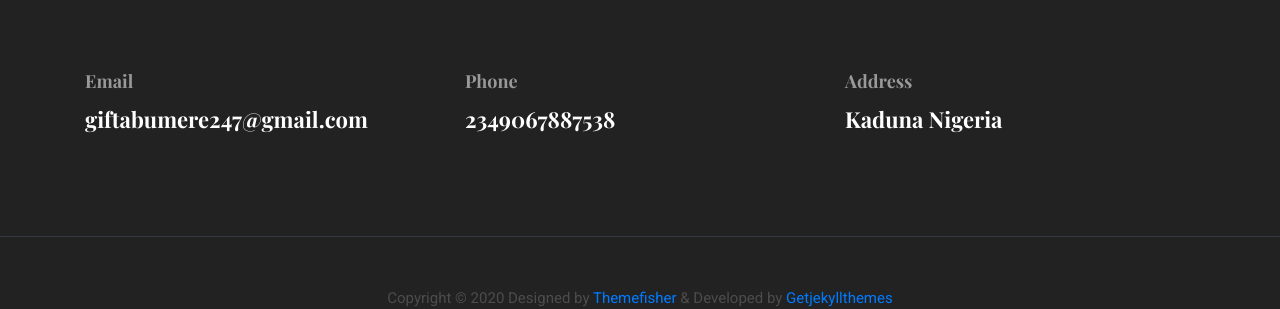
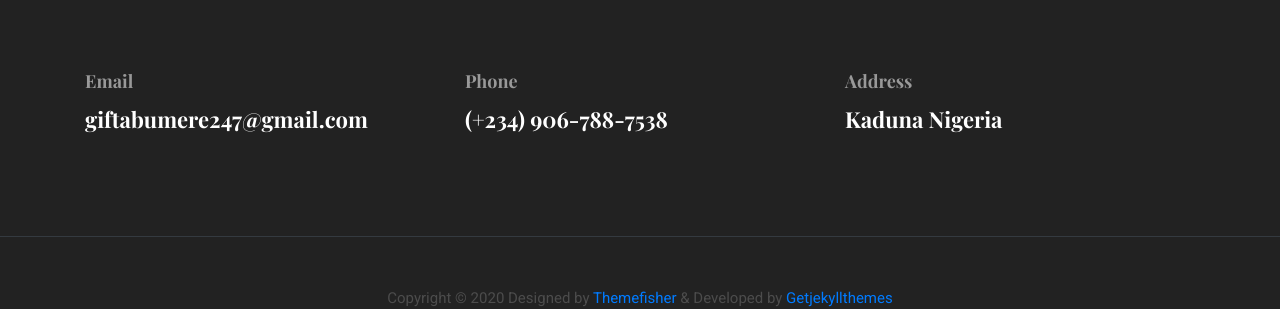
Before and after one commit to gift-exe/gift-exe.github.io, a Jekyll site: the page built from index.html, in a window 1280 px wide and 900 px high, scrolled down 6437 px. Shown: the part 524-833 px from the top of the window. Built offline with Jekyll 4.4.1, drawn with Linux system fonts in a browser that asks for light colours.

Commit message:
update
hehehe

```diff
--- a/_data/settings.yml
+++ b/_data/settings.yml
@@ -6,7 +6,7 @@ logo:
 author: themefisher
 description: this is meta description
 email: giftabumere247@gmail.com
-phone: +2349067887538
+phone: (+234) 906-788-7538
 address: Kaduna Nigeria
 copyright: Copyright &copy; 2020 Designed by [Themefisher](https://themefisher.com) & Developed by [Getjekyllthemes](https://getjekyllthemes.com)
 
```
